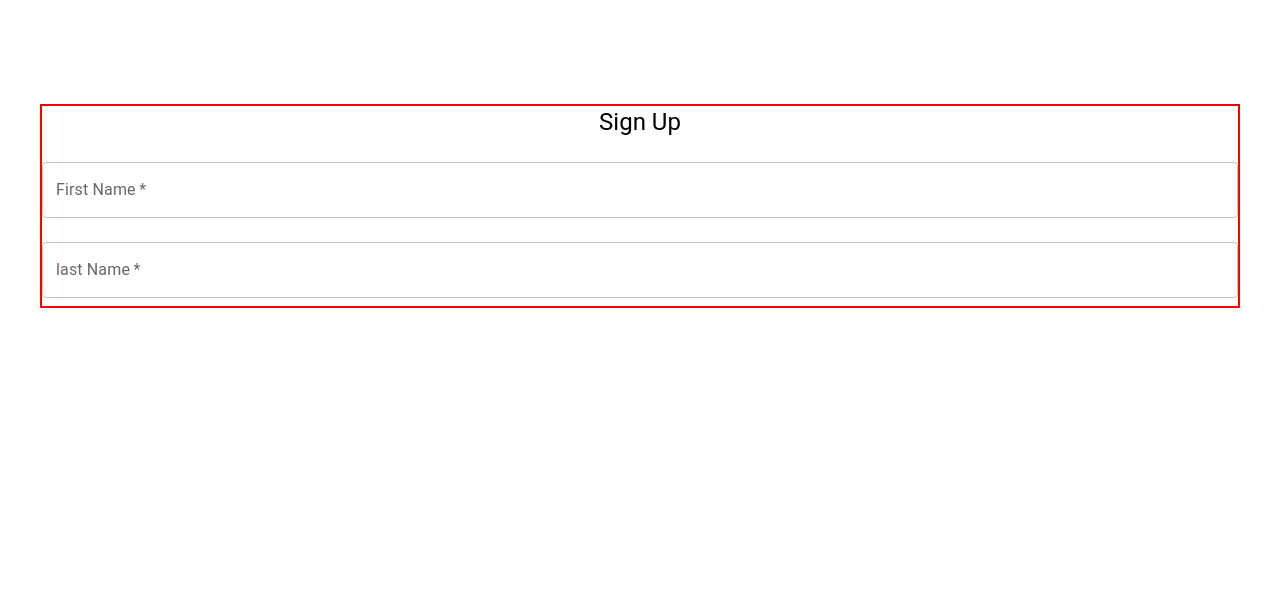
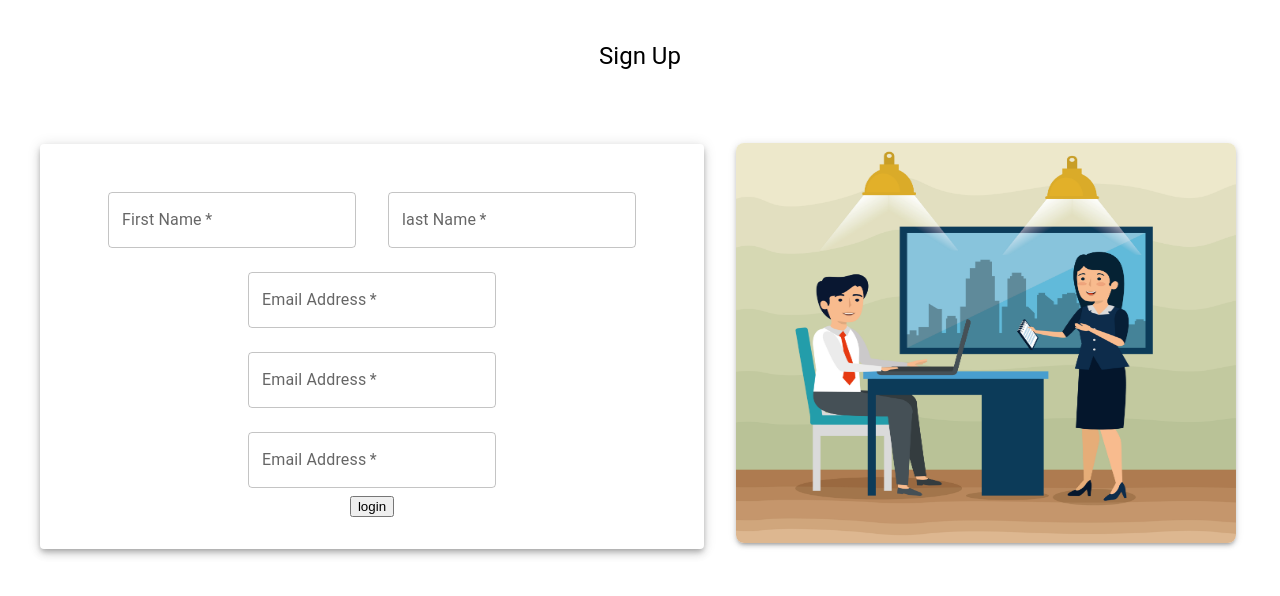
Before and after one commit to Naominm/registration-page, a React (Vite) app: page / in a window 1280 px wide. Shown: the top 596 px of the page. Built offline with nearby package versions, Linux system fonts and the light colour scheme.

Commit message:
Adding a flex and a image for a more visual look

```diff
--- a/src/ResistrationForm.tsx
+++ b/src/ResistrationForm.tsx
@@ -1,35 +1,81 @@
-import { Box, Typography, TextField } from "@mui/material"
+import { Box, Typography, TextField,Paper } from "@mui/material"
+import image from "../src/assets/signup.jpg"
 
 function FormData() {
   return (
     <div>
+        <Typography component="h1" variant="h5">
+          Sign Up
+        </Typography>
       <Box sx={{
         marginTop: 8,
         display: 'flex',
-        flexDirection: 'column',
         alignItems: 'center',
-        border: "2px solid red"
+        gap:"2rem",
       }}>
-        <Typography component="h1" variant="h5">
-          Sign Up
-        </Typography>
-        <Box component="form" sx={{ mt: 1, width: "100%" }}>
-          <TextField
+
+
+        <Paper elevation={5}   sx={{ mt: 1,
+         width: "50%",
+         display:"flex",
+         flexDirection:"column",
+         alignItems:"center",
+         padding:"2rem"
+
+         }}>
+        <Box sx={{display:"flex", gap:"2rem"}}>
+        <TextField
             label="First Name"
             name="First Name"
-            fullWidth
             margin="normal"
             required
           />
             <TextField
             label="last Name"
             name="last Name"
-            fullWidth
             margin="normal"
             required
           />
         </Box>
-      </Box>
+
+            <TextField
+            label="Email Address"
+            name="Email Address"
+            margin="normal"
+            type="Email"
+            required
+          />
+             <TextField
+            label="Email Address"
+            name="Email Address"
+            margin="normal"
+            type="Email"
+            required
+          />
+             <TextField
+            label="Email Address"
+            name="Email Address"
+            margin="normal"
+            type="Email"
+            required
+          />
+          <button>login</button>
+          </Paper>
+          <Box
+      component="img"
+      src={image}
+      sx={{
+        width:"500px",
+        height:"400px",
+        borderRadius:2,
+        boxShadow:3
+      }
+
+      }
+
+      />
+        </Box>
+
     </div>
   )
 }
```
Also changed, not shown: src/assets/signup.jpg (added).
